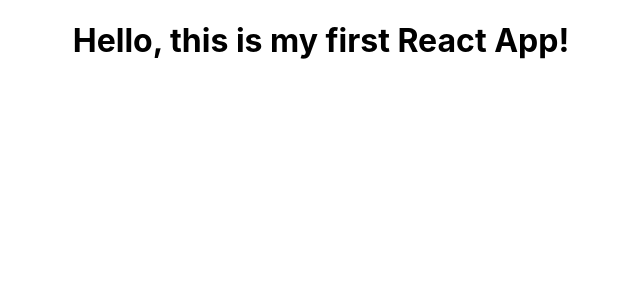
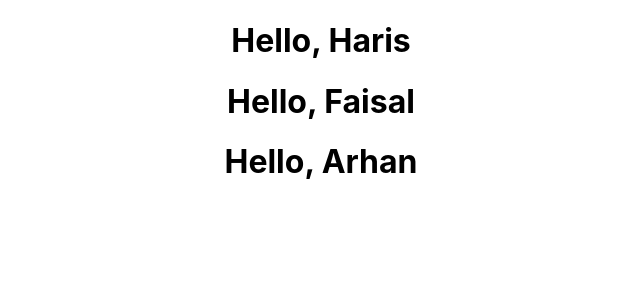
Before and after one commit to MohammedHaris96/React-Practice, a React (Create React App) app: page / in a window 1280 px wide. Shown: the top 300 px of the page, without its empty margins (319-959 px from the left). Built offline with nearby package versions, Linux system fonts and the light colour scheme.

Commit message:
added props

```diff
--- a/src/App.js
+++ b/src/App.js
@@ -4,7 +4,9 @@
 function App() {
   return (
     <div className="App">
-      <Hello />
+      <Hello name="Haris" />
+      <Hello name="Faisal" />
+      <Hello name="Arhan" />
     </div>
   );
 }
--- a/src/components/Hello.js
+++ b/src/components/Hello.js
@@ -1,9 +1,9 @@
 import React from "react";
 
-const Hello = () => {
+const Hello = (props) => {
   return (
     <div>
-      <h1>Hello, this is my first React App!</h1>
+      <h1>Hello, {props.name}</h1>
     </div>
   );
 };
```
